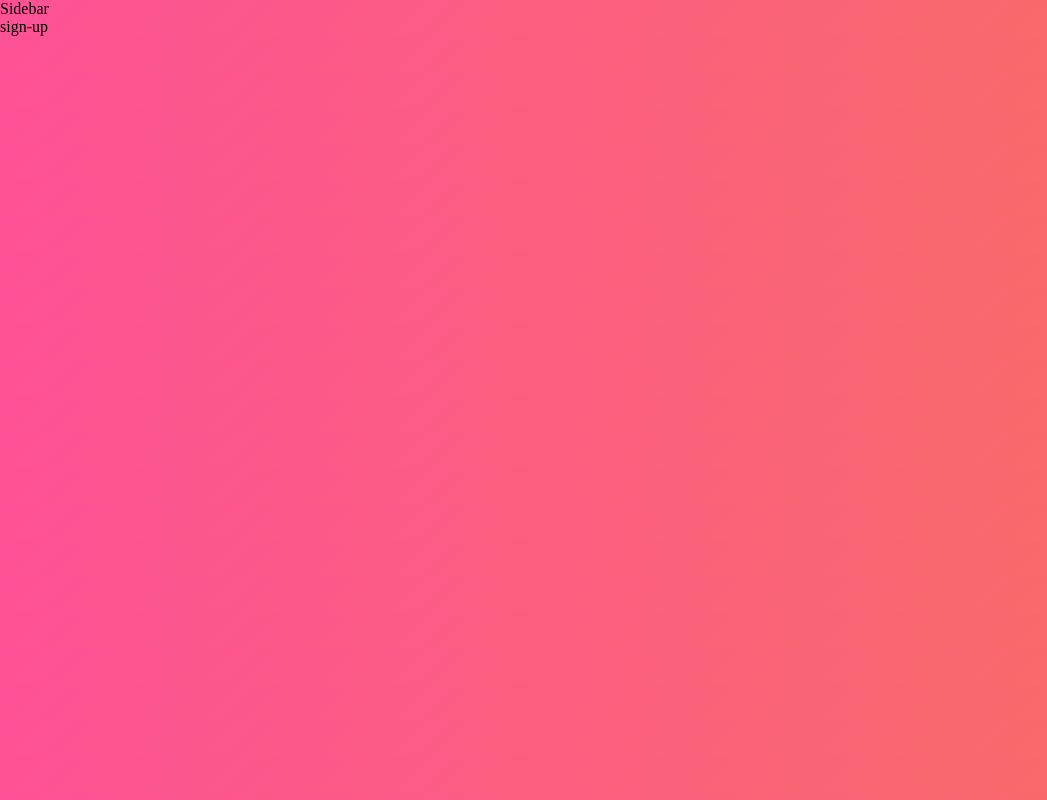
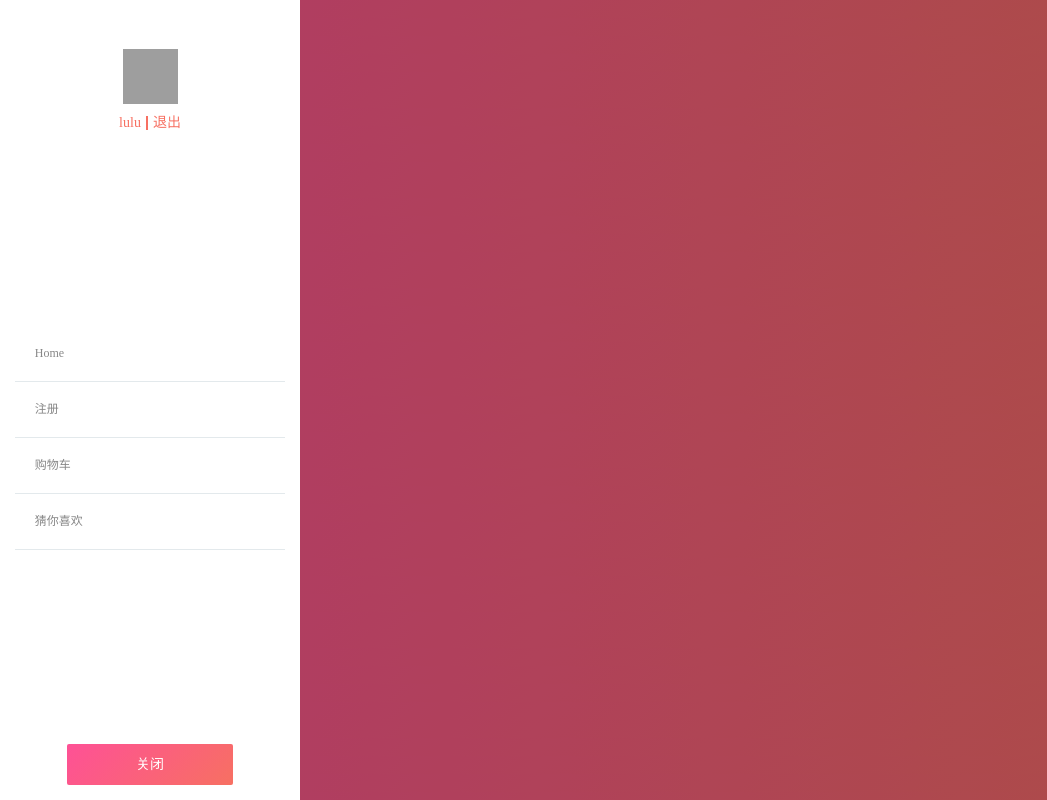
Before and after one commit to liulu1012/shunzhi, a React (Create React App) app: page /signup in a window 1280 px wide. Shown: the whole page, without its empty margins (0-1047 px from the left). Built offline with nearby package versions, Linux system fonts and the light colour scheme; grey boxes are pictures that could not be loaded.

Commit message:
sidebar styling

```diff
--- a/src/ui/shared/Sidebar/Sidebar.js
+++ b/src/ui/shared/Sidebar/Sidebar.js
@@ -1,10 +1,34 @@
 import React, { Component } from 'react'
+import {Link} from 'react-router-dom'
+import './sidebar.css'
+import { slide as Menu } from 'react-burger-menu'
 
 class Sidebar extends Component {
   render(){
     return(
       <div className="sidebar">
-        Sidebar
+        <Menu isOpen>
+          <div className="bm-user-info">
+            <img src="http://media.haoduoshipin.com/yummy/default-avatar.png" alt="avatar" />
+            <div className="bm-user-auth">
+              <Link to="" className="bm-user-left">
+                lulu
+              </Link>
+              <Link to="" className="bm-user-right">
+                退出
+              </Link>
+            </div>
+          </div>
+        <div className="bm-link-list">
+        <Link to="/">Home</Link>
+        <Link to="/signup">注册</Link>
+        <Link to="/cart">购物车</Link>
+        <Link to="/dishes">猜你喜欢</Link>
+        </div>
+        <button className="bm-close-button">
+        关闭
+        </button>
+        </Menu>
       </div>
     )
   }
--- /dev/null
+++ b/src/ui/shared/Sidebar/sidebar.css
@@ -0,0 +1,134 @@
+/* Position and sizing of burger button */
+.bm-burger-button {
+  position: fixed;
+  width: 36px;
+  height: 30px;
+  left: 36px;
+  top: 36px;
+}
+
+/* Color/shape of burger icon bars */
+.bm-burger-bars {
+  background: #373a47;
+}
+
+/* Position and sizing of clickable cross button */
+.bm-cross-button {
+  height: 24px;
+  width: 24px;
+}
+
+/* Color/shape of close button cross */
+.bm-cross {
+  background: #bdc3c7;
+}
+
+/* General sidebar styles */
+.bm-menu {
+  background: #373a47;
+  padding: 2.5em 1.5em 0;
+  font-size: 1.15em;
+}
+
+/* Morph shape necessary with bubble or elastic */
+.bm-morph-shape {
+  fill: #373a47;
+}
+
+/* Wrapper for item list */
+.bm-item-list {
+  color: #b8b7ad;
+  padding: 0.8em;
+}
+
+/* Styling of overlay */
+.bm-overlay {
+  background: rgba(0, 0, 0, 0.3);
+}
+
+
+/*lulu custom */
+
+.bm-item-list {
+  display: flex;
+  flex-direction: column;
+  justify-content: space-between;
+}
+
+/* Position and sizing of burger button */
+.bm-burger-button {
+  width: 18px;
+  height: 12px;
+  left: 20px;
+  top: 46px;
+}
+
+.bm-burger-button .bm-burger-bars {
+  background-color: #fff;
+}
+
+.bm-menu {
+  background-color: #fff;
+  padding: 0;
+}
+
+.bm-cross-button {
+  display: none;
+}
+
+
+/*  userInfo  */
+
+.bm-menu img {
+  width: 55px;
+  height: 55px;
+  border-right: 50%;
+  display: block;
+  margin: 0 auto;
+  margin-top: 34px;
+}
+
+.bm-link-list>a {
+  display: block;
+  line-height: 55px;
+  border-bottom: 1px solid #E3E9EC;
+  padding-left: 20px;
+  font-size: 12px;
+  color: #878787;
+}
+
+.bm-user-auth {
+  text-align: center;
+}
+
+.bm-user-auth a {
+  display: inline-block;
+  font-size: 14px;
+  color: #F77062;
+}
+
+.bm-user-auth {
+  margin-top: 7px;
+}
+
+.bm-user-auth .bm-user-left {
+  padding-right: 5px;
+  border-right: 2px solid #F77062;
+  line-height: 1;
+}
+.bm-user-auth .bm-user-right {
+  padding-left: 5px;
+}
+
+.bm-close-button {
+  width: 166px;
+  line-height: 39px;
+  display: block;
+  margin: 0 auto;
+  background-image: linear-gradient(-45deg, #F77062 0%, #FE5196 100%);
+  border-radius: 2px;
+  font-size: 14px;
+  color: #FFFFFF;
+  margin-bottom: 30px;
+  border: 0;
+}
```
